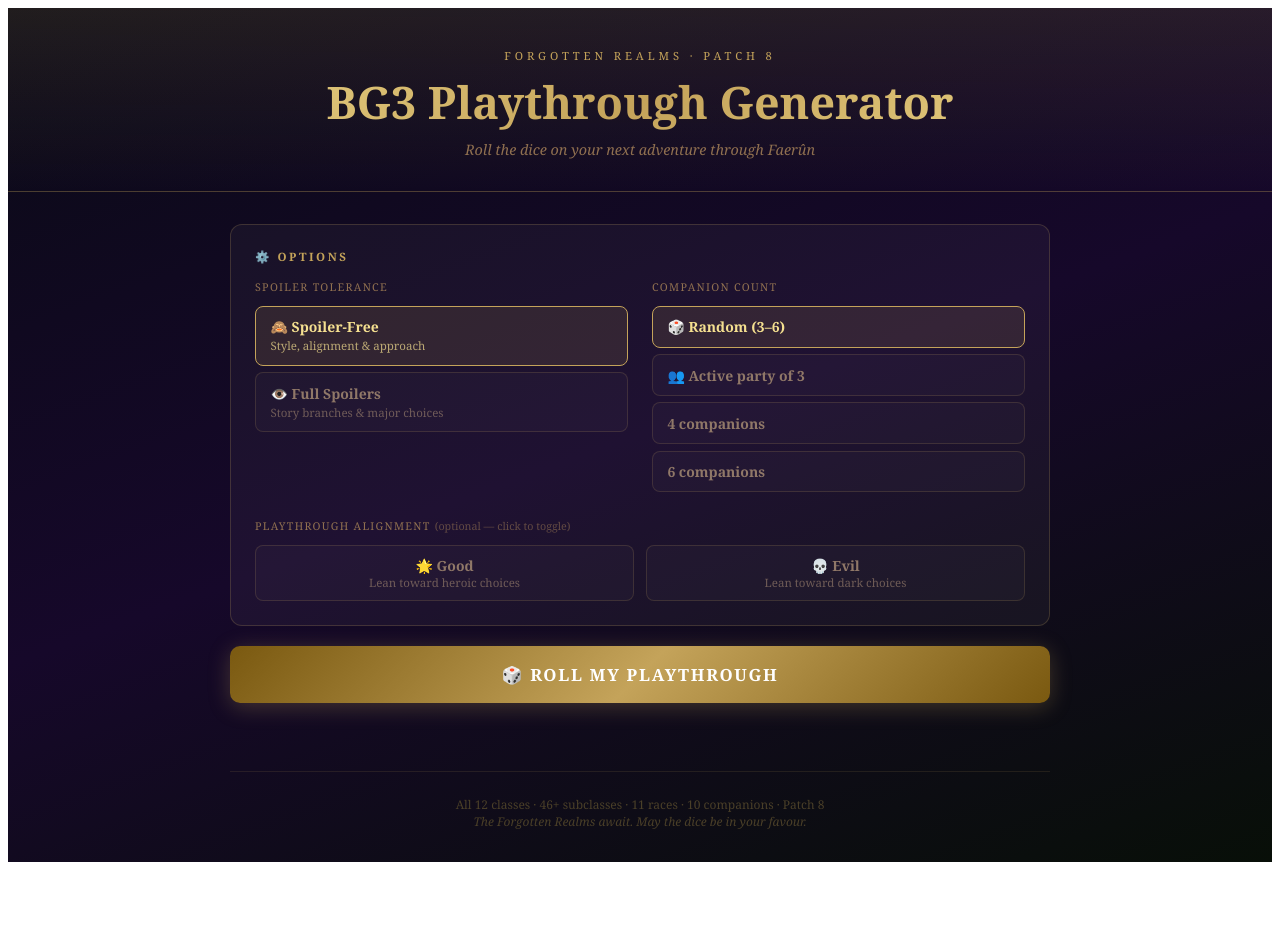
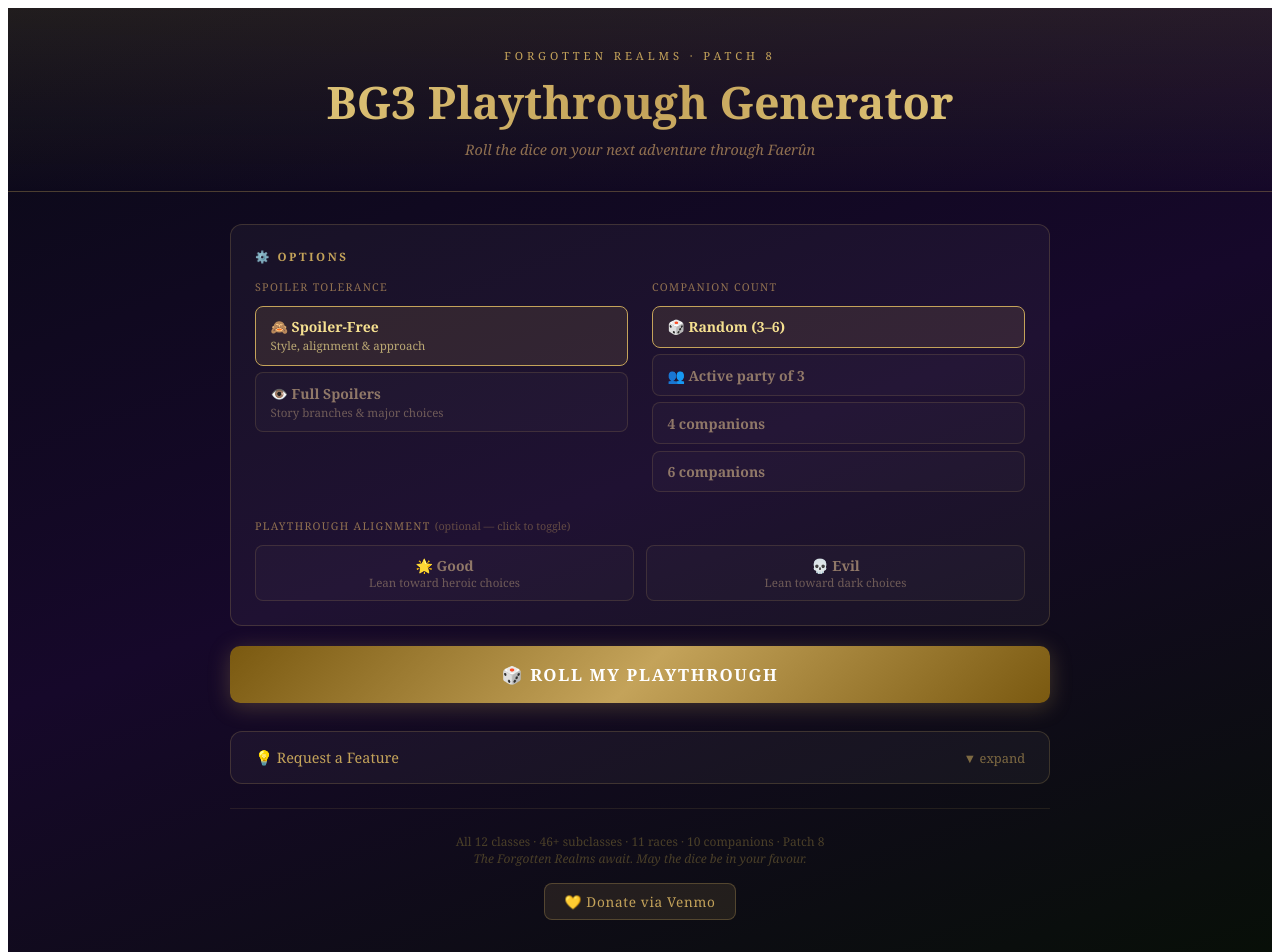
Before and after one commit to greenleadr/bg3-generator, a React (Vite) app: page / in a window 1280 px wide. Shown: the top 952 px of the page. Before the commit the page ends 870 px from the top, so only its background shows below. Built offline with nearby package versions, Linux system fonts and the light colour scheme.

Commit message:
complete site with donate link and feature request form

```diff
--- a/src/App.jsx
+++ b/src/App.jsx
@@ -1,4 +1,5 @@
 import { useState, useCallback } from "react";
+import emailjs from "@emailjs/browser";
 
 const DATA = {
   classes: {
@@ -41,13 +42,12 @@
     "Githyanki": ["Githyanki"],
     "Dragonborn": ["Black Dragonborn", "Blue Dragonborn", "Brass Dragonborn", "Bronze Dragonborn", "Copper Dragonborn", "Gold Dragonborn", "Green Dragonborn", "Red Dragonborn", "Silver Dragonborn", "White Dragonborn"],
   },
-  backgrounds: ["Acolyte", "Charlatan", "Criminal", "Entertainer", "Folk Hero", "Guild Artisan","Noble", "Outlander", "Sage", "Soldier", "Urchin"],
+  backgrounds: ["Acolyte", "Charlatan", "Criminal", "Entertainer", "Folk Hero", "Guild Artisan", "Noble", "Outlander", "Sage", "Soldier", "Urchin"],
   companions: [
     { name: "Shadowheart", act: 1 }, { name: "Astarion", act: 1 }, { name: "Gale", act: 1 },
     { name: "Lae'zel", act: 1 }, { name: "Wyll", act: 1 }, { name: "Karlach", act: 1 },
     { name: "Halsin", act: 2 }, { name: "Minthara", act: 2 }, { name: "Jaheira", act: 2 }, { name: "Minsc", act: 3 },
   ],
-  // alignment: "good" | "evil" | null
   decisions: {
     safe: [
       { cat: "Alignment", opts: [
@@ -127,7 +127,7 @@
   if (!alignment) return pick(opts);
   const aligned = opts.filter(o => o.align === alignment);
   const neutral = opts.filter(o => o.align === null);
-  const pool = [...aligned, ...aligned, ...neutral]; // 2:1 weight toward alignment
+  const pool = [...aligned, ...aligned, ...neutral];
   return pick(pool.length ? pool : opts);
 }
 
@@ -136,18 +136,15 @@
   const pool = cm === "party" ? DATA.companions.filter(c => c.act === 1) : DATA.companions;
   const count = cm === "party" ? 3 : cm === "random" ? Math.floor(Math.random() * 4) + 3 : parseInt(cm);
   const comps = pickN(pool, count).map(c => { const ac = pick(CLS); return { ...c, cls: ac, sub: pick(DATA.classes[ac]) }; });
-
   const decisionSets = sp === "safe" ? DATA.decisions.safe : [...DATA.decisions.safe, ...DATA.decisions.spoiler];
   const decisions = decisionSets.map(d => {
     const chosen = weightedPick(d.opts, alignment);
     return { cat: d.cat, choice: chosen.text, align: chosen.align };
   });
-
   const companionQuests = DATA.companionQuests.map(d => {
     const chosen = weightedPick(d.opts, alignment);
     return { cat: d.cat, choice: chosen.text, align: chosen.align };
   });
-
   return {
     origin: sp === "safe" ? "Custom Character (Tav)" : weightedPick([
       { text: "Custom Character (Tav)", align: "good" },
@@ -174,6 +171,10 @@
   const [alignment, setAlignment] = useState(null);
   const [res, setRes] = useState(null);
   const [ok, setOk] = useState(false);
+  const [showFeature, setShowFeature] = useState(false);
+  const [featureText, setFeatureText] = useState("");
+  const [submitStatus, setSubmitStatus] = useState("idle");
+
   const roll = useCallback(() => { setRes(generate(sp, cm, alignment)); setOk(false); }, [sp, cm, alignment]);
 
   const copy = () => {
@@ -194,6 +195,26 @@
       ...res.companionQuests.map(d => `${d.cat}: ${d.choice}`),
     ].join("\n");
     navigator.clipboard.writeText(txt).then(() => { setOk(true); setTimeout(() => setOk(false), 2500); });
+  };
+
+  const submitFeature = async () => {
+    if (!featureText.trim()) return;
+    setSubmitStatus("sending");
+    try {
+      await emailjs.send(
+        "service_lmctiqe",
+        "template_gn9uspd",
+        { message: featureText },
+        "tJsPBE_KNDTMKvTdS"
+      );
+      setSubmitStatus("sent");
+      setFeatureText("");
+      setTimeout(() => setSubmitStatus("idle"), 4000);
+    } catch (err) {
+      console.error(err);
+      setSubmitStatus("error");
+      setTimeout(() => setSubmitStatus("idle"), 4000);
+    }
   };
 
   const OBtn = ({ v, cur, set, main, sub }) => (
@@ -235,6 +256,8 @@
       </header>
 
       <div style={{ maxWidth: "820px", margin: "0 auto", padding: "2rem 1.25rem" }}>
+
+        {/* Options */}
         <div style={cardSt}>
           <h2 style={secTitle}>⚙️ Options</h2>
           <div style={{ display: "grid", gridTemplateColumns: "1fr 1fr", gap: "1.5rem", marginBottom: "1.25rem" }}>
@@ -259,8 +282,10 @@
           {alignment && <div style={{ marginTop: ".75rem", fontSize: ".78rem", color: "#907050", fontStyle: "italic" }}>Alignment labels will appear on your rolled decisions. Choices are weighted but not guaranteed — chaos finds a way.</div>}
         </div>
 
+        {/* Roll button */}
         <button onClick={roll} style={{ width: "100%", padding: "1.05rem", background: alignment === "evil" ? "linear-gradient(135deg,#5a1020,#c04060,#5a1020)" : alignment === "good" ? "linear-gradient(135deg,#1a4a20,#40a060,#1a4a20)" : "linear-gradient(135deg,#7a5910,#c4a35a,#7a5910)", border: "none", borderRadius: "10px", color: "#fff", fontFamily: "Georgia,serif", fontSize: "1.05rem", fontWeight: "bold", letterSpacing: ".1em", cursor: "pointer", textTransform: "uppercase", boxShadow: "0 4px 22px rgba(196,163,90,.28)", marginBottom: "1.75rem", transition: "background .4s" }}>🎲 Roll My Playthrough</button>
 
+        {/* Results */}
         {res && (
           <div className="fu">
             <div style={cardSt}>
@@ -310,17 +335,56 @@
               {res.companionQuests.map(d => <DecisionRow key={d.cat} d={d} />)}
             </div>
 
-            <div style={{ display: "flex", gap: ".75rem" }}>
+            <div style={{ display: "flex", gap: ".75rem", marginBottom: "1.75rem" }}>
               <button onClick={roll} style={{ flex: 1, padding: ".85rem", background: "rgba(196,163,90,.1)", border: "1px solid rgba(196,163,90,.3)", borderRadius: "8px", color: "#c4a35a", fontFamily: "Georgia,serif", fontSize: ".9rem", cursor: "pointer", letterSpacing: ".05em" }}>🎲 Reroll</button>
               <button onClick={copy} style={{ flex: 1, padding: ".85rem", background: ok ? "rgba(80,160,80,.13)" : "rgba(196,163,90,.1)", border: ok ? "1px solid rgba(80,160,80,.35)" : "1px solid rgba(196,163,90,.3)", borderRadius: "8px", color: ok ? "#90d090" : "#c4a35a", fontFamily: "Georgia,serif", fontSize: ".9rem", cursor: "pointer", transition: "all .25s" }}>{ok ? "✅ Copied!" : "📋 Copy to Clipboard"}</button>
             </div>
           </div>
         )}
 
-        <div style={{ textAlign: "center", marginTop: "2.5rem", paddingTop: "1.5rem", borderTop: "1px solid rgba(196,163,90,.12)", color: "#4a3f28", fontSize: ".75rem" }}>
+        {/* Feature Request */}
+        <div style={{ background: "rgba(255,255,255,.04)", border: "1px solid rgba(196,163,90,.22)", borderRadius: "12px", overflow: "hidden", marginBottom: "1.25rem" }}>
+          <button
+            onClick={() => setShowFeature(!showFeature)}
+            style={{ width: "100%", padding: "1rem 1.5rem", background: "none", border: "none", cursor: "pointer", color: "#c4a35a", fontFamily: "Georgia,serif", fontSize: ".9rem", textAlign: "left", display: "flex", justifyContent: "space-between", alignItems: "center" }}>
+            <span>💡 Request a Feature</span>
+            <span style={{ fontSize: ".8rem", opacity: .6 }}>{showFeature ? "▲ collapse" : "▼ expand"}</span>
+          </button>
+          {showFeature && (
+            <div style={{ padding: "0 1.5rem 1.5rem", borderTop: "1px solid rgba(196,163,90,.15)" }}>
+              <p style={{ fontSize: ".85rem", color: "#907050", margin: ".9rem 0 .75rem", fontStyle: "italic" }}>Got an idea to make this generator better? Let us know.</p>
+              <textarea
+                value={featureText}
+                onChange={e => setFeatureText(e.target.value)}
+                placeholder="Describe your feature idea..."
+                rows={4}
+                style={{ width: "100%", background: "rgba(255,255,255,.04)", border: "1px solid rgba(196,163,90,.25)", borderRadius: "8px", padding: ".75rem", color: "#e8d5a3", fontFamily: "Georgia,serif", fontSize: ".9rem", resize: "vertical", boxSizing: "border-box", outline: "none" }}
+              />
+              <div style={{ display: "flex", alignItems: "center", gap: "1rem", marginTop: ".75rem" }}>
+                <button
+                  onClick={submitFeature}
+                  disabled={submitStatus === "sending" || !featureText.trim()}
+                  style={{ padding: ".7rem 1.5rem", background: submitStatus === "sent" ? "rgba(80,160,80,.2)" : "rgba(196,163,90,.15)", border: submitStatus === "sent" ? "1px solid rgba(80,160,80,.4)" : "1px solid rgba(196,163,90,.35)", borderRadius: "8px", color: submitStatus === "sent" ? "#90d090" : "#c4a35a", fontFamily: "Georgia,serif", fontSize: ".9rem", cursor: submitStatus === "sending" || !featureText.trim() ? "not-allowed" : "pointer", opacity: !featureText.trim() ? .5 : 1, transition: "all .25s" }}>
+                  {submitStatus === "sending" ? "Sending..." : submitStatus === "sent" ? "✅ Sent!" : submitStatus === "error" ? "❌ Failed — try again" : "Send Request"}
+                </button>
+                {submitStatus === "sent" && <span style={{ fontSize: ".8rem", color: "#907050", fontStyle: "italic" }}>Thanks! We'll consider it for a future update.</span>}
+              </div>
+            </div>
+          )}
+        </div>
+
+        {/* Footer */}
+        <div style={{ textAlign: "center", marginTop: "1.5rem", paddingTop: "1.5rem", borderTop: "1px solid rgba(196,163,90,.12)", color: "#4a3f28", fontSize: ".75rem" }}>
           All 12 classes · 46+ subclasses · 11 races · 10 companions · Patch 8<br />
           <span style={{ fontStyle: "italic" }}>The Forgotten Realms await. May the dice be in your favour.</span>
+          <div style={{ marginTop: "1rem" }}>
+            <a href="https://account.venmo.com/u/greenleadermusic" target="_blank" rel="noopener noreferrer"
+              style={{ display: "inline-block", padding: ".5rem 1.25rem", background: "rgba(196,163,90,.12)", border: "1px solid rgba(196,163,90,.3)", borderRadius: "8px", color: "#c4a35a", textDecoration: "none", fontFamily: "Georgia,serif", fontSize: ".85rem", letterSpacing: ".05em" }}>
+              💛 Donate via Venmo
+            </a>
+          </div>
         </div>
+
       </div>
     </div>
   );
```
